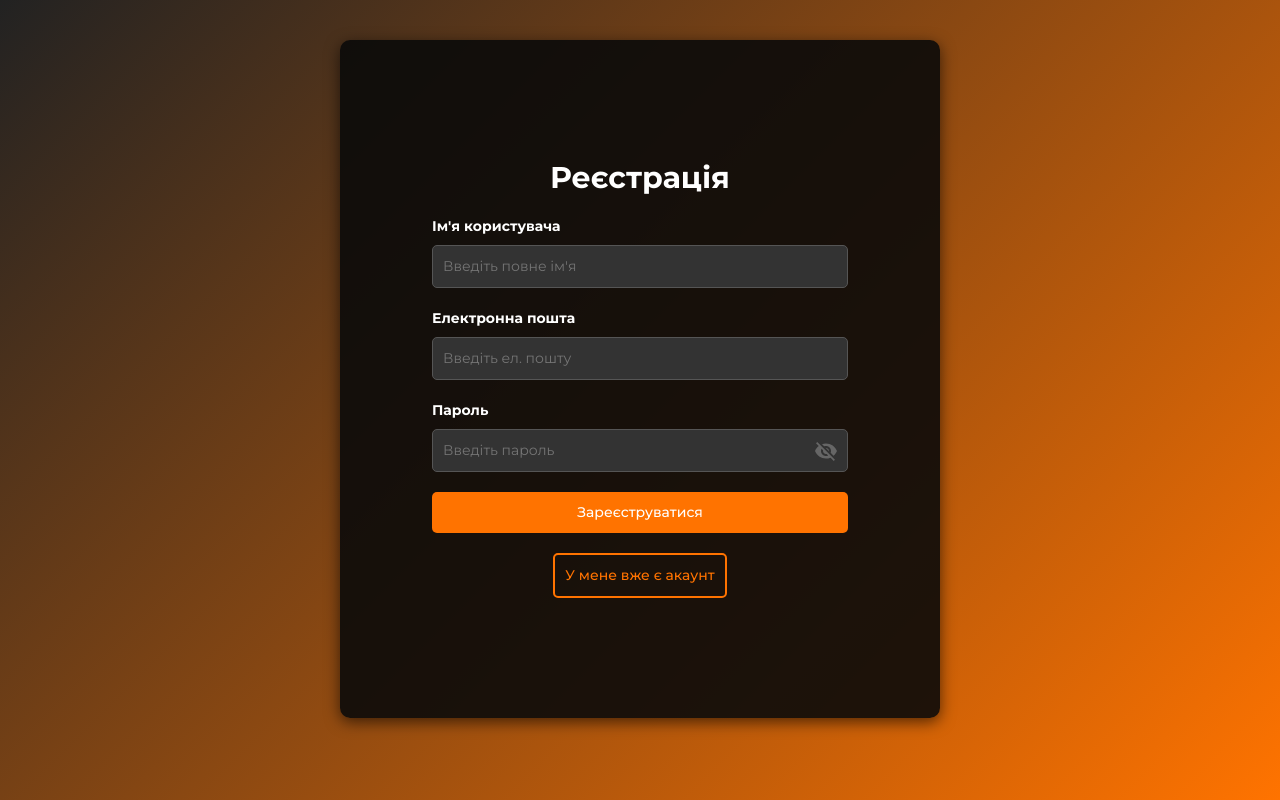
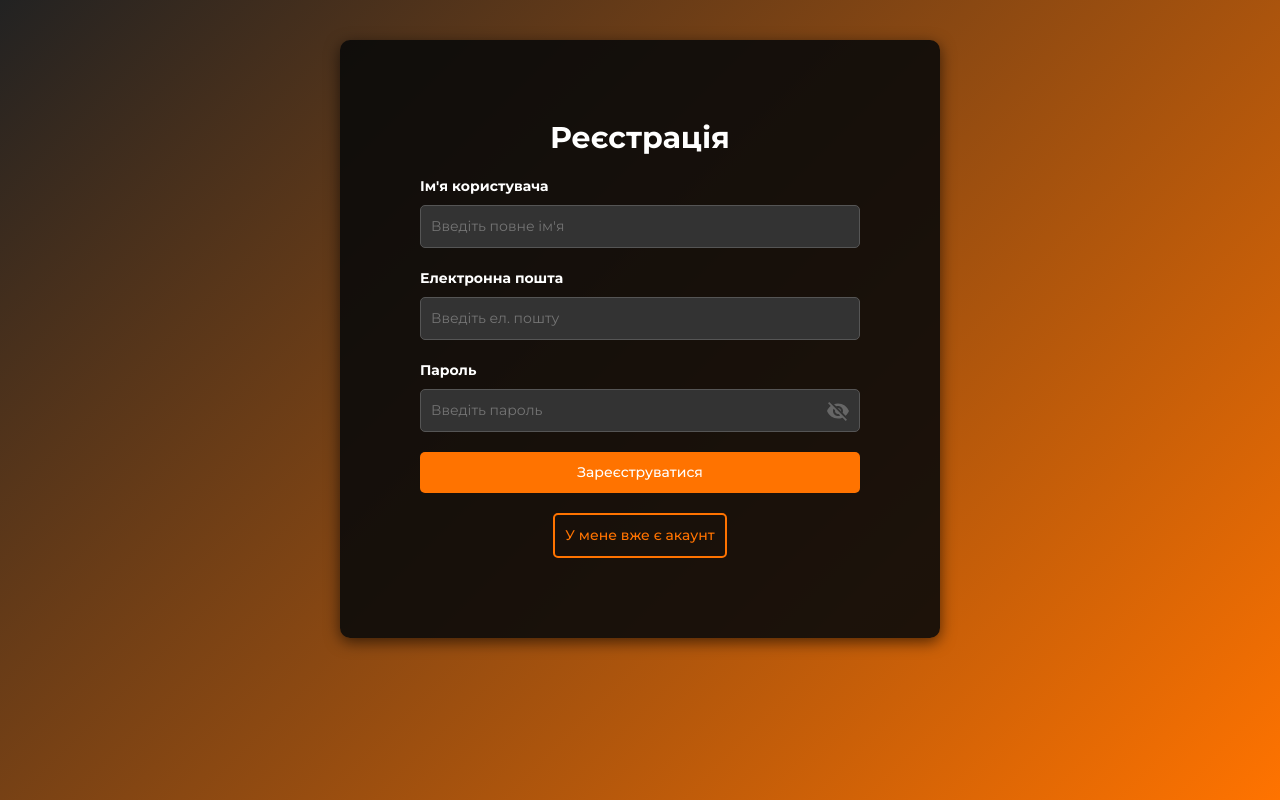
Before and after one commit to onsviii/fitness_track, a React (Create React App) app: page /profile in a window 1280 px wide. Built offline with nearby package versions, Linux system fonts and the light colour scheme.

Commit message:
Update structure of the project

```diff
--- a/src/App.js
+++ b/src/App.js
@@ -10,9 +10,9 @@ import "./index.css"
 import Footer from "./components/Footer/Footer"
 import NaviBar from './components/NaviBar/NaviBar';
 
-import Home from './pages/Home';
-import Users from './pages/Users';
-import Authentication from "./pages/Authentication";
+import Home from './pages/Home/Home';
+import Users from './pages/Users/Users';
+import Authentication from "./pages/Authentication/Authentication";
 
 function App() {
   //const { currentUser } = useSelector((state) => state.user);
@@ -30,7 +30,7 @@ function App() {
             <Footer />
           </Container>
         ) : (
-          <Container className="page-container">
+          <Container>
             <Authentication />
           </Container>
         )}
--- a/src/components/Authentication/Authentication.css
+++ b/src/components/Authentication/Authentication.css
@@ -1,21 +1,3 @@
-.page-container {
-    max-width: 600px;
-    padding: 80px;
-    background: rgba(10, 10, 10, 0.9);
-    border-radius: 10px;
-    box-shadow: 0px 4px 15px rgba(0, 0, 0, 0.6);
-    font-family: 'Montserrat', sans-serif;
-    font-weight: 300;
-    text-align: center;
-  }
-
-  .container h2 {
-    margin-bottom: 20px;
-    color: #fff;
-    font-size: 30px;
-    font-weight: 700;
-  }
-
 .form-group {
   margin-bottom: 20px;
   text-align: left;
--- a/src/index.css
+++ b/src/index.css
@@ -19,6 +19,17 @@ body {
   background-size: cover;*/
 }
 
+.gg {
+  max-width: 600px ;
+  padding: 80px;
+  background: rgba(10, 10, 10, 0.9);
+  border-radius: 10px;
+  box-shadow: 0px 4px 15px rgba(0, 0, 0, 0.6);
+  font-family: 'Montserrat', sans-serif;
+  font-weight: 300;
+  text-align: center;
+}
+
 /*.page-container {
   max-width: 600px;
   width: fit-content;
@@ -32,7 +43,6 @@ body {
 }*/
 
 .container {
-  max-width: 500px;
   margin: 40px auto;
   font-family: 'Montserrat', sans-serif;
   font-weight: 300;
--- a/src/pages/Authentication.js
+++ b/src/pages/Authentication/Authentication.js
@@ -1,14 +1,14 @@
 import React, { useState } from "react";
 import Container from "react-bootstrap/Container";
-import SignIn from "../components/Authentication/SignIn";
-import SignUp from "../components/Authentication/SignUp";
-import "../components/Authentication/Authentication.css";
+import SignIn from "../../components/Authentication/SignIn";
+import SignUp from "../../components/Authentication/SignUp";
+import "./AuthenticationPage.css";
 
 const Authentication = () => {
   const [isSignUp, setIsSignUp] = useState(true);
 
   return (
-    <Container >
+    <Container className="page-container">
       {isSignUp ? <SignUp /> : <SignIn />}
       <button
         onClick={() => setIsSignUp(!isSignUp)}
--- /dev/null
+++ b/src/pages/Authentication/AuthenticationPage.css
@@ -0,0 +1,15 @@
+.page-container {
+    max-width: 600px;
+    padding: 80px;
+    background: rgba(10, 10, 10, 0.9);
+    border-radius: 10px;
+    box-shadow: 0px 4px 15px rgba(0, 0, 0, 0.6);
+    text-align: center;
+  }
+
+  .container h2 {
+    margin-bottom: 20px;
+    color: #fff;
+    font-size: 30px;
+    font-weight: 700;
+  }
--- a/src/pages/Home.js
+++ b/src/pages/Home/Home.js
@@ -1,5 +1,5 @@
 import React from "react";
-import CardItem from "../components/CardItem/CardItem";;
+import CardItem from "../../components/CardItem/CardItem";;
 
 export default function Home() {
   return (
```
Also changed, not shown: src/pages/Users/Users.js (renamed from src/pages/Users.js). Lines whose indentation alone changed are shown as unchanged.
